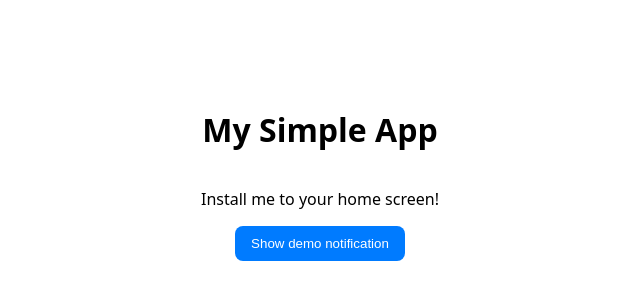
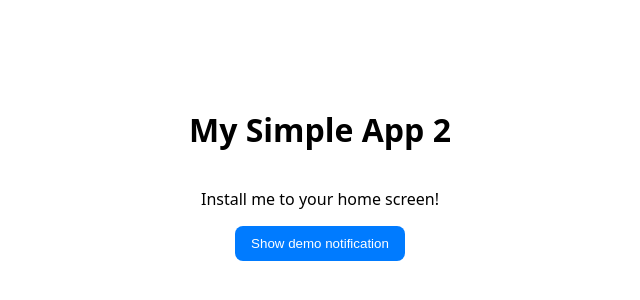
Before and after one commit to TabishRafiq/web-test, a plain HTML site: page index.html in a window 1280 px wide. Shown: the part 226-526 px from the top of the page, without its empty margins (320-960 px from the left). Drawn offline with Linux system fonts and the light colour scheme.

Commit message:
Update index.html

```diff
--- a/index.html
+++ b/index.html
@@ -23,7 +23,7 @@
 </head>
 <body>
   <div class="app">
-    <h1>My Simple App</h1>
+    <h1>My Simple App 2</h1>
     <p>Install me to your home screen!</p>
     <button id="notify">Show demo notification</button>
   </div>
```
